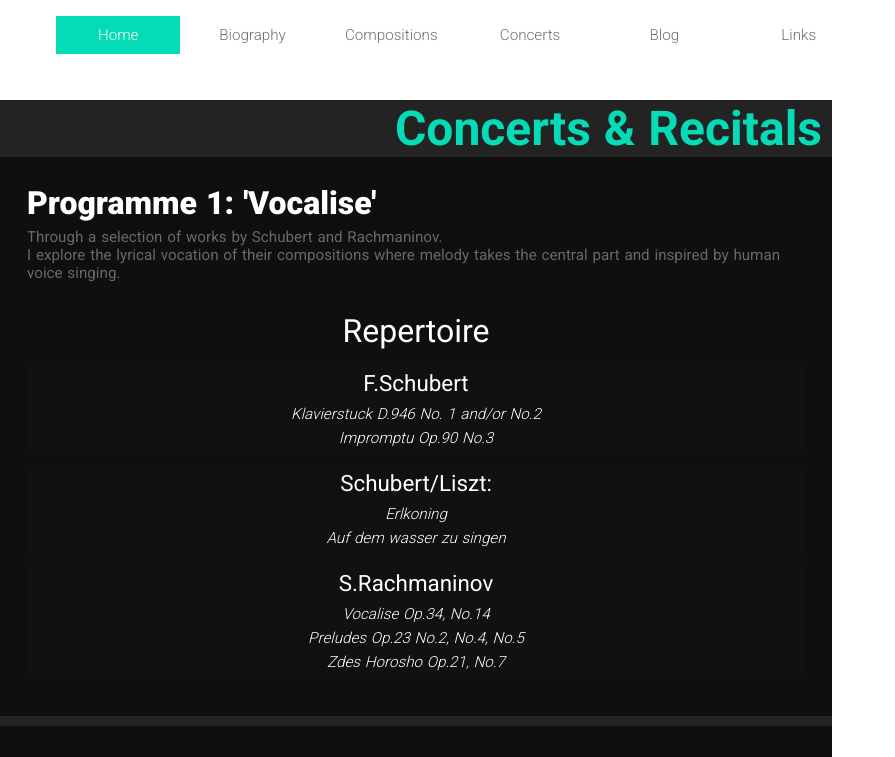
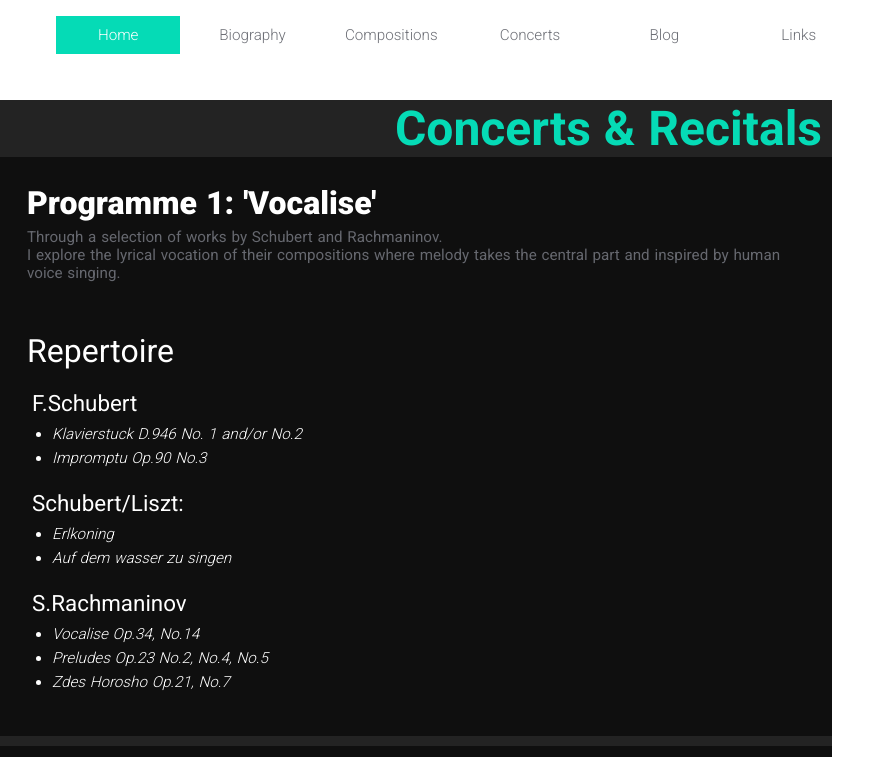
Before and after one commit to SafeAndS0und/Fictional-Claire, a Nuxt app: page /concerts in a window 1280 px wide. Shown: the top 757 px of the page, without its empty margins (0-895 px from the left). Built offline with nearby package versions, Linux system fonts and the light colour scheme.

Commit message:
CSS corrections in 'concerts' subpage

```diff
--- a/pages/concerts/index.vue
+++ b/pages/concerts/index.vue
@@ -107,8 +107,8 @@
       }
 
       .repertoire {
-        text-align: center;
         width: 100%;
+        margin-top: 50px;
 
         h2 {
           font-size: 2em;
@@ -118,7 +118,6 @@
         ul {
           margin: 10px 0;
           padding: 5px;
-          background-color: #101112;
 
           h3 {
             font-size: 1.4em;
@@ -126,7 +125,8 @@
           }
 
           li {
-            list-style: none;
+            list-style-type: disc;
+            margin-left: 20px;
             font-size: .95em;
             font-style: italic;
             padding: 3px 0;
```
